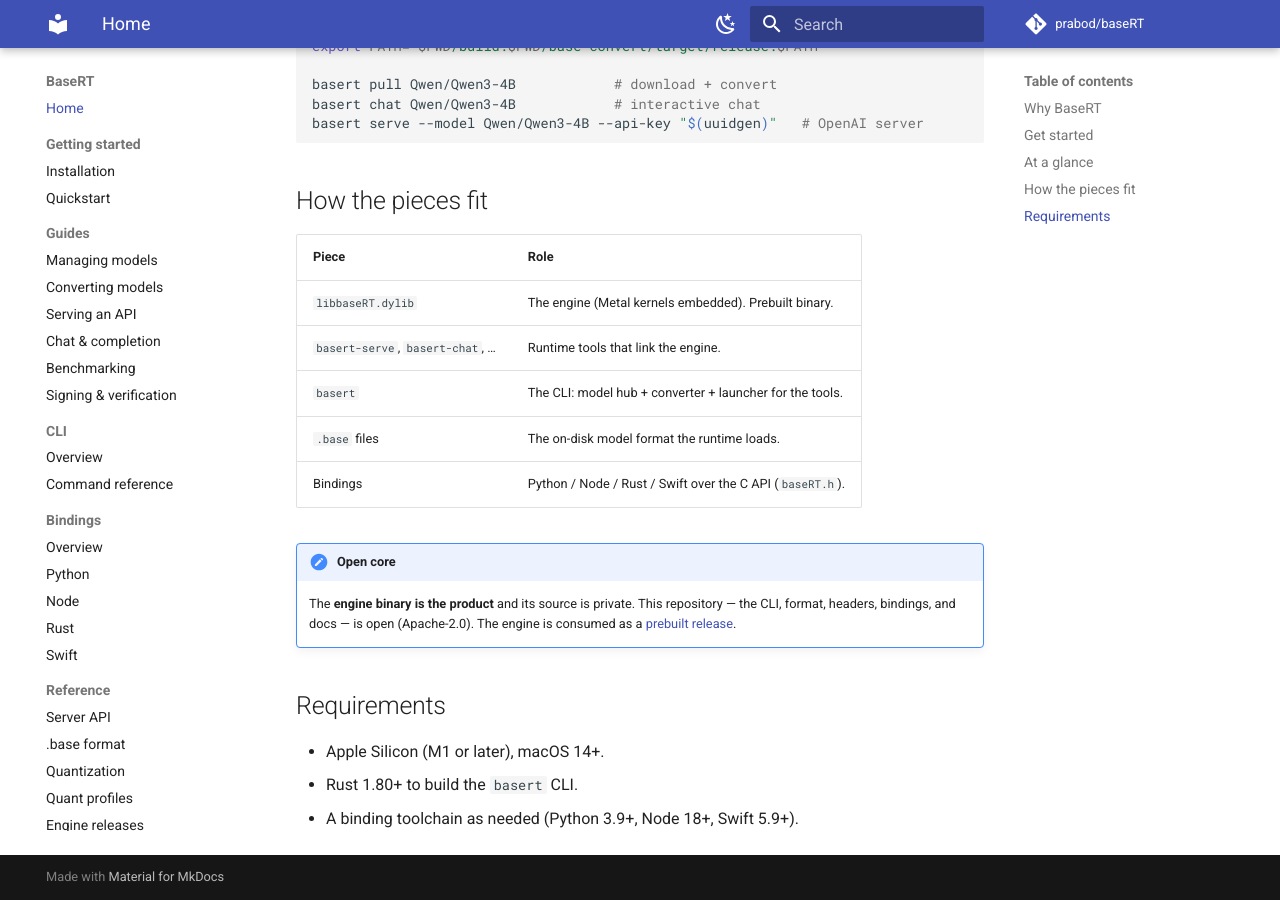
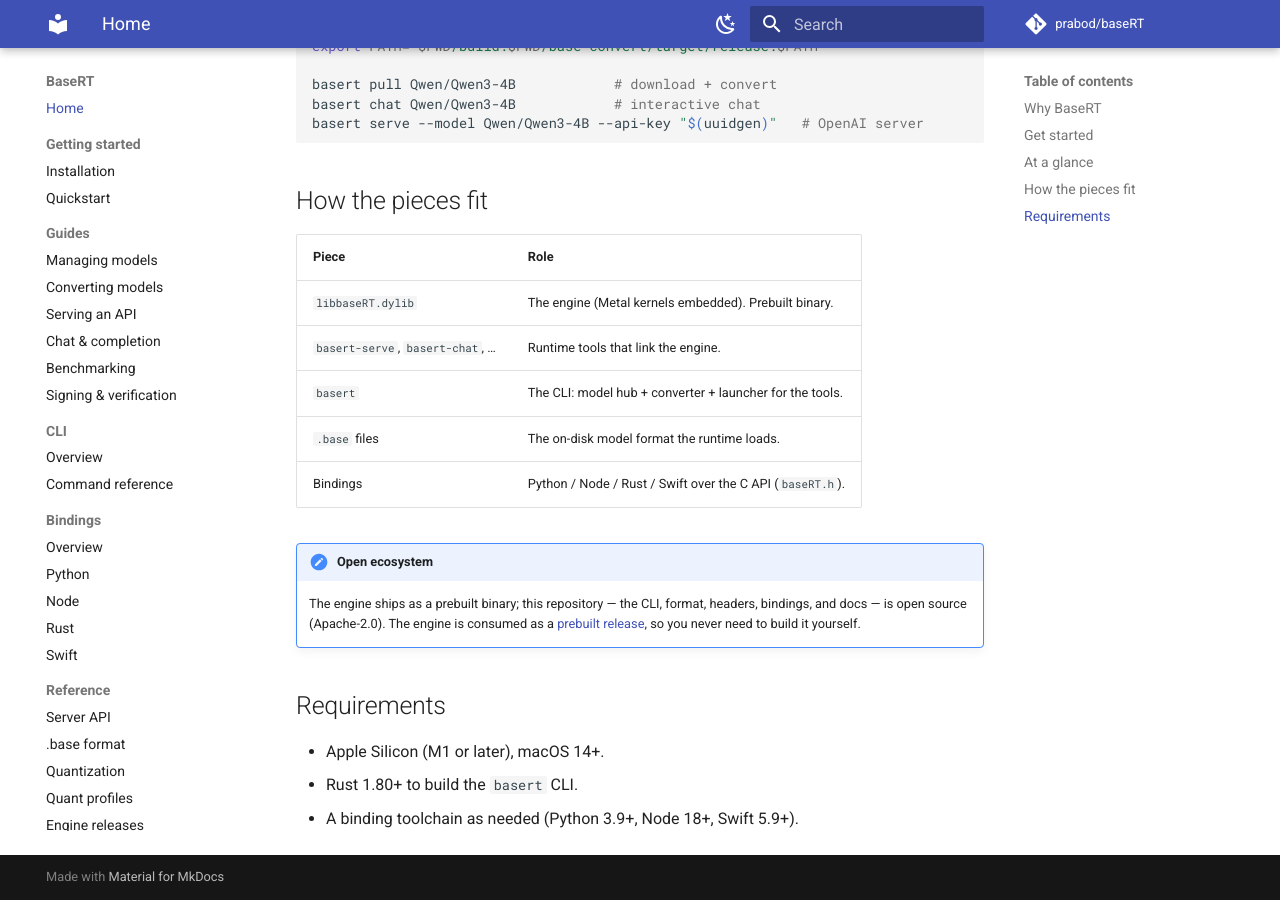
Before and after one commit to basecompute/baseRT, an MkDocs documentation site: the page built from docs/index.md, in a window 1280 px wide and 900 px high, scrolled down 979 px. Built offline with MkDocs 1.6.1 and Material for MkDocs 9.7.7, drawn with Linux system fonts in a browser that asks for light colours; comment, search, counter and statistics services are not loaded.

Commit message:
docs: reword 'engine binary is the product' to open-ecosystem framing
The phrase read as closed/commercial. Reframe: the engine ships as a prebuilt
binary; everything in this repo is open source (Apache-2.0). Also rename the
index admonition 'Open core' → 'Open ecosystem'.

```diff
--- a/docs/index.md
+++ b/docs/index.md
@@ -55,11 +55,11 @@ basert serve --model Qwen/Qwen3-4B --api-key "$(uuidgen)"   # OpenAI server
 | `.base` files | The on-disk model format the runtime loads. |
 | Bindings | Python / Node / Rust / Swift over the C API (`baseRT.h`). |
 
-!!! note "Open core"
-    The **engine binary is the product** and its source is private. This
-    repository — the CLI, format, headers, bindings, and docs — is open
-    (Apache-2.0). The engine is consumed as a
-    [prebuilt release](reference/engine-releases.md).
+!!! note "Open ecosystem"
+    The engine ships as a prebuilt binary; this repository — the CLI, format,
+    headers, bindings, and docs — is open source (Apache-2.0). The engine is
+    consumed as a [prebuilt release](reference/engine-releases.md), so you never
+    need to build it yourself.
 
 ## Requirements
 
```
Also changed, not shown: README.md (+2 -2 lines), docs/reference/engine-releases.md (+3 -2 lines).
